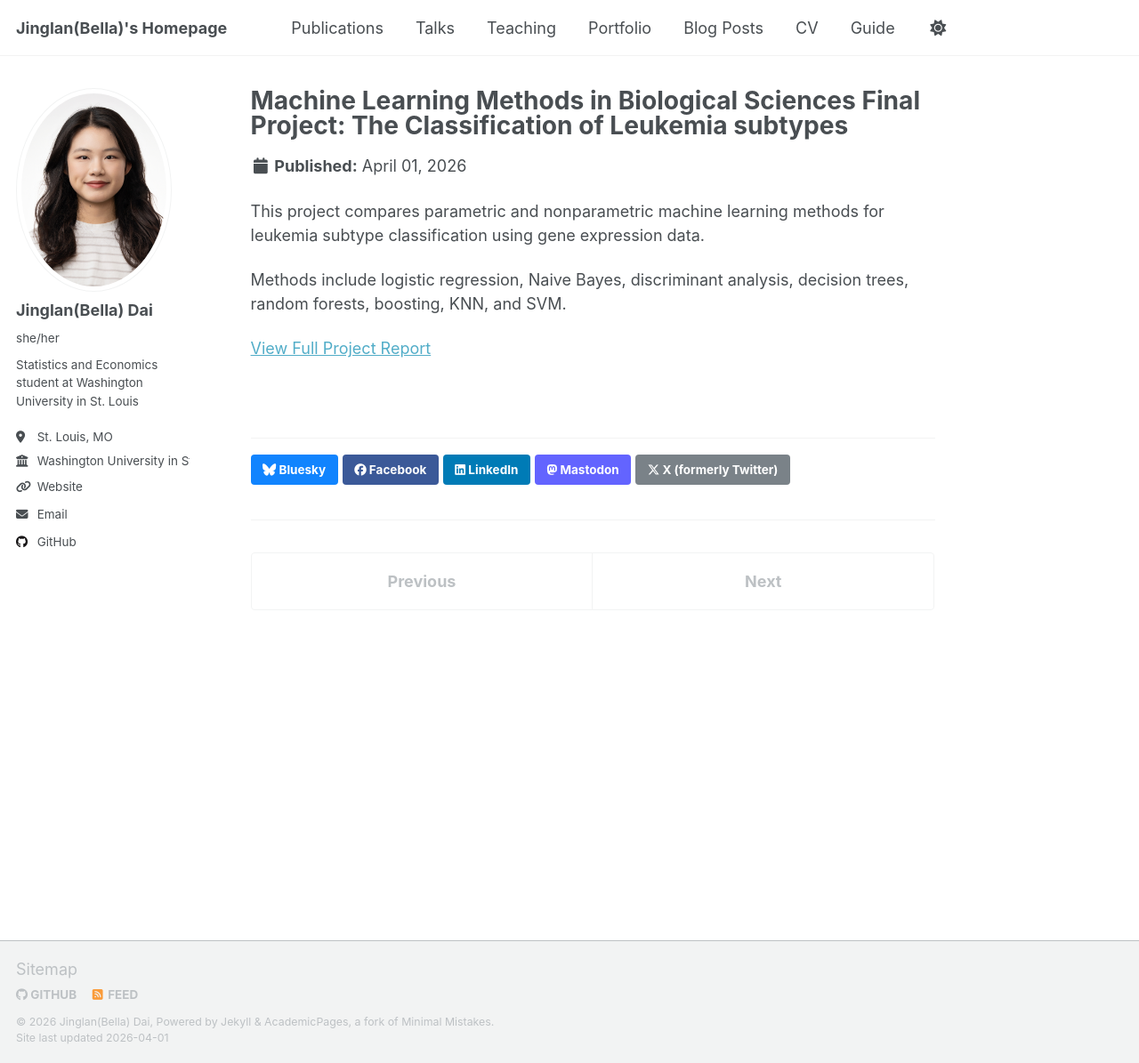
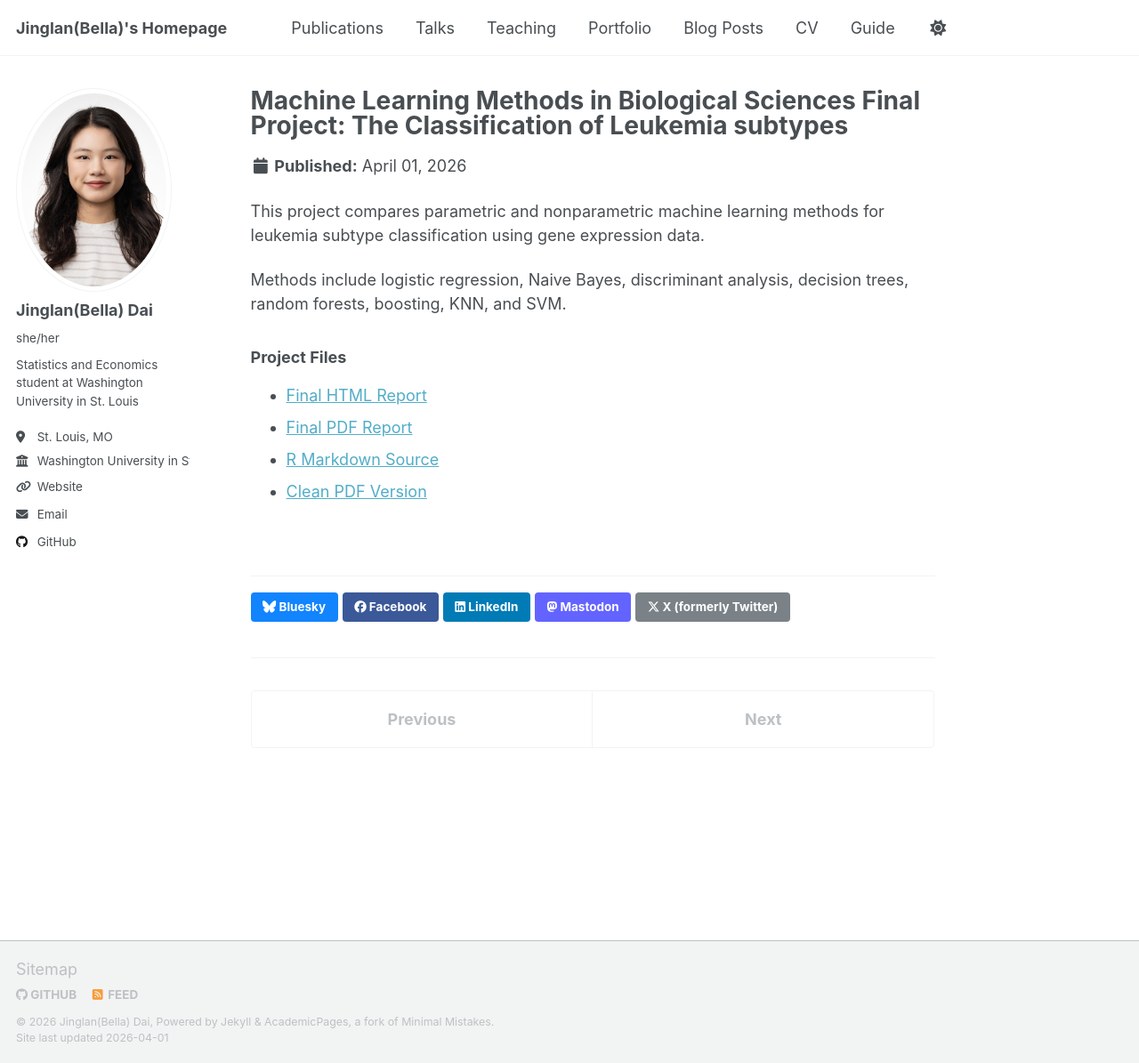
Before and after one commit to belladai36/belladai36.github.io, a Jekyll site: the page built from _portfolio/portfolio-1.md, in a window 1280 px wide and 1195 px high. Shown: the whole window at 89% size. Built offline with Jekyll 4.4.1, drawn with Linux system fonts in a browser that asks for light colours; a script that is not in the unit is left out.

Commit message:
Update portfolio-1.md

```diff
--- a/_portfolio/portfolio-1.md
+++ b/_portfolio/portfolio-1.md
@@ -8,4 +8,8 @@ This project compares parametric and nonparametric machine learning methods for
 
 Methods include logistic regression, Naive Bayes, discriminant analysis, decision trees, random forests, boosting, KNN, and SVM.
 
-[View Full Project Report](../files/Midterm%20Project%20Bella%20Dai.html)
+### Project Files
+- [Final HTML Report](../files/Midterm%20Project%20Bella%20Dai.html)
+- [Final PDF Report](../files/leukemia%20report,%20Bella%20Dai%20and%20Sarah%20He.pdf)
+- [R Markdown Source](../files/leukemia,%20Bella%20Dai%20and%20Sarah%20He.Rmd)
+- [Clean PDF Version](../files/leukemia,-Bella-Dai-and-Sarah-He.pdf)
```
